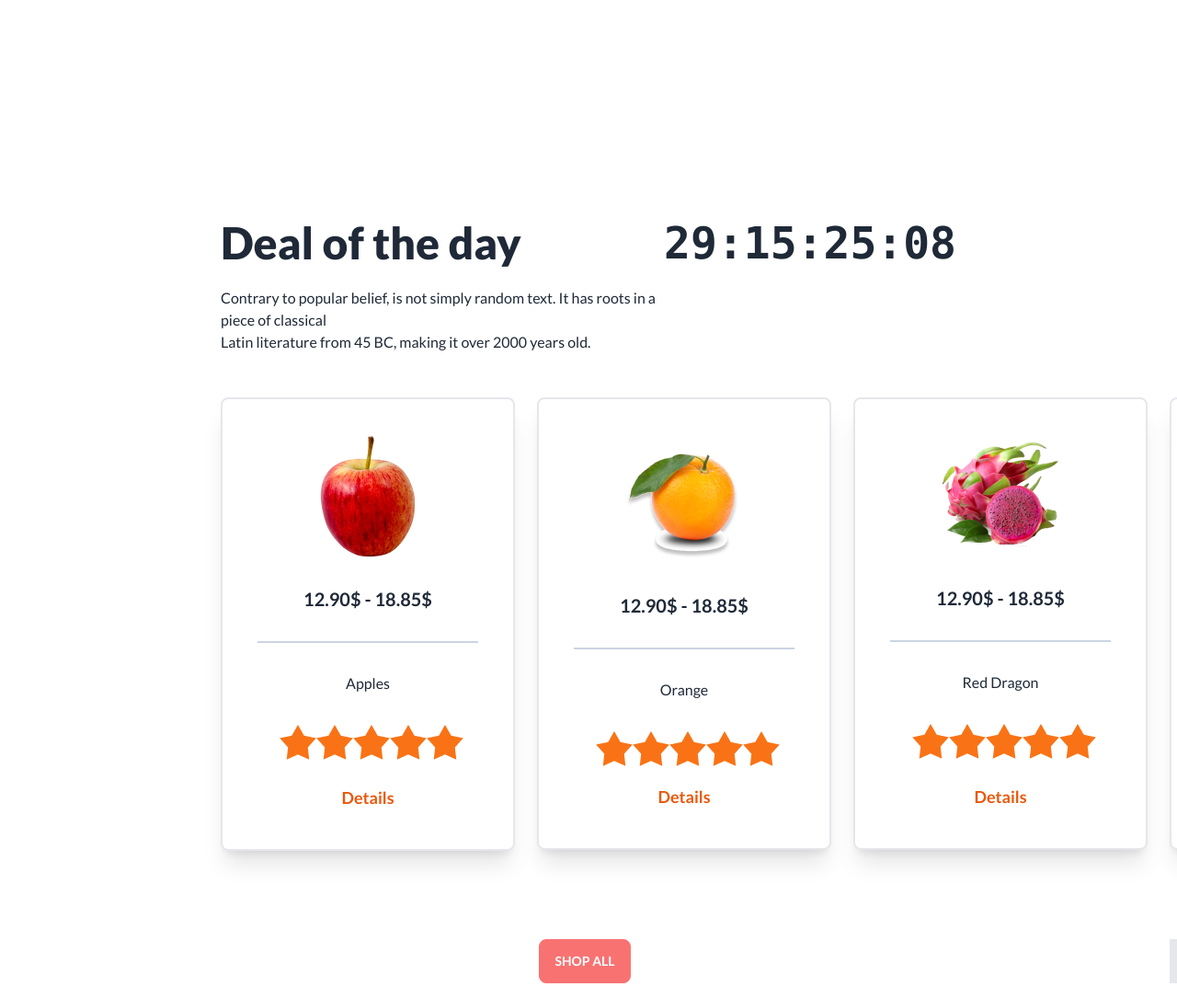
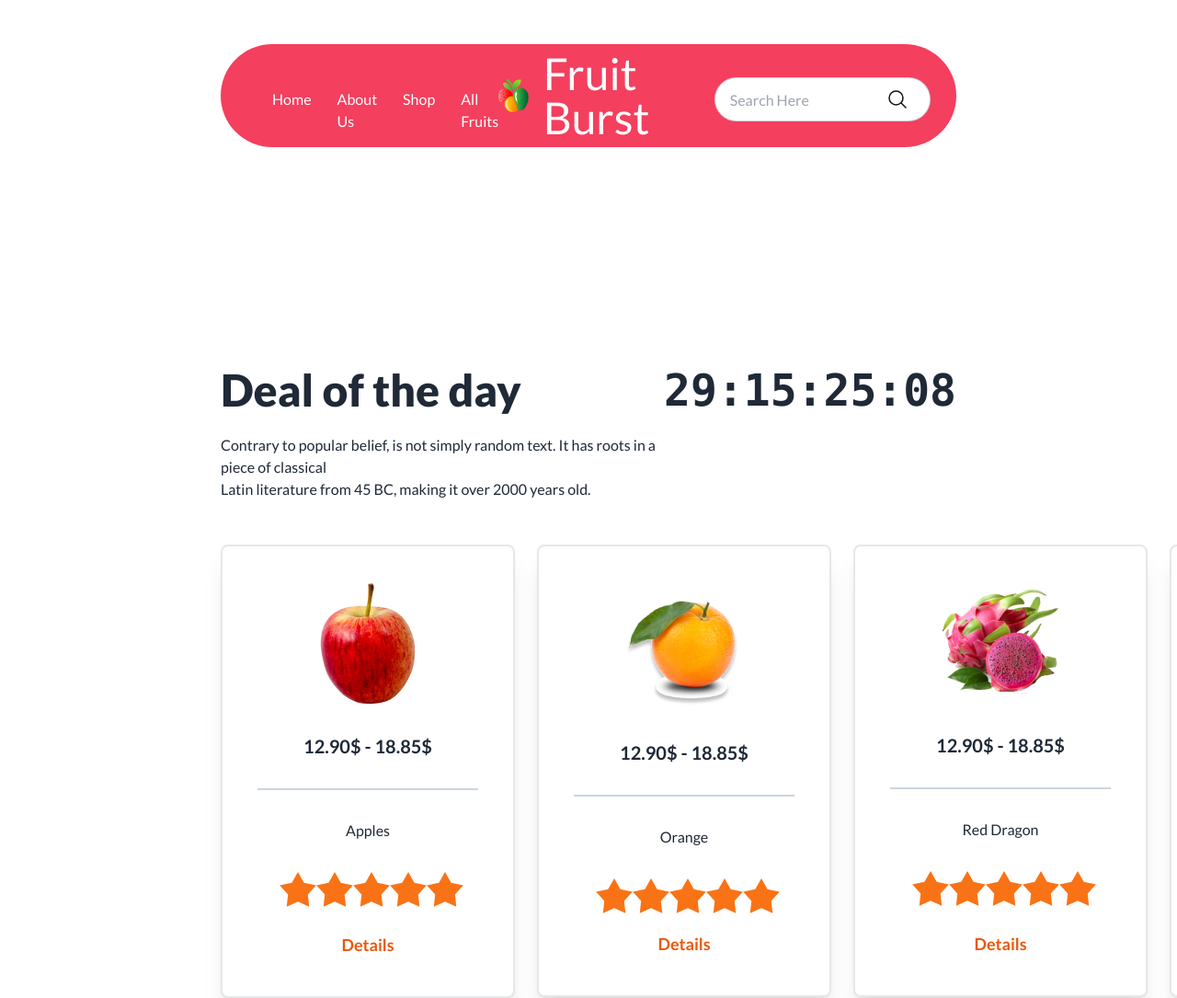
Before and after one commit to atikroman2019/Fruit-Burst-Main, a plain HTML site: page index.html in a window 1280 px wide. Shown: the top 1085 px of the page at 92% size. Drawn offline with nearby package versions, Linux system fonts and the light colour scheme.

Commit message:
nav-done

```diff
--- a/index.html
+++ b/index.html
@@ -23,7 +23,52 @@
     </style>
   </head>
   <body class="lato">
-    <header></header>
+    <header class="mt-12 ml-60 mr-60">
+      <nav class="flex justify-between bg-rose-500 rounded-full h-28">
+        <div class="ml-14 mt-12 mb--12 text-white">
+          <ul class="flex justify-between gap-7">
+            <li>Home</li>
+            <li>About Us</li>
+            <li>Shop</li>
+            <li>All Fruits</li>
+          </ul>
+        </div>
+        <div class="flex justify-center items-center">
+          <div class="mr-4">
+            <img src="./images/logo.png" alt="" />
+          </div>
+          <div>
+            <h2 class="text-5xl text-white">Fruit Burst</h2>
+          </div>
+        </div>
+
+        <div
+          class="mt-8 mb-8 mr-10 ml-10 w-96 h-14 flex justify-center items-center"
+        >
+          <input
+            type="text"
+            placeholder="Search Here"
+            class="input input-bordered w-full max-w-xs rounded-full"
+          />
+          <svg
+            class="-ml-12"
+            xmlns="http://www.w3.org/2000/svg"
+            width="24"
+            height="24"
+            viewBox="0 0 24 24"
+            fill="none"
+          >
+            <path
+              d="M20.9998 21L15.8028 15.803M15.8028 15.803C17.2094 14.3965 17.9996 12.4887 17.9996 10.4995C17.9996 8.51035 17.2094 6.60262 15.8028 5.19605C14.3962 3.78947 12.4885 2.99927 10.4993 2.99927C8.51011 2.99927 6.60238 3.78947 5.19581 5.19605C3.78923 6.60262 2.99902 8.51035 2.99902 10.4995C2.99902 12.4887 3.78923 14.3965 5.19581 15.803C6.60238 17.2096 8.51011 17.9998 10.4993 17.9998C12.4885 17.9998 14.3962 17.2096 15.8028 15.803Z"
+              stroke="#121212"
+              stroke-width="1.5"
+              stroke-linecap="round"
+              stroke-linejoin="round"
+            />
+          </svg>
+        </div>
+      </nav>
+    </header>
     <main>
       <!-- Deal Of The Day Section -->
       <div>
```
